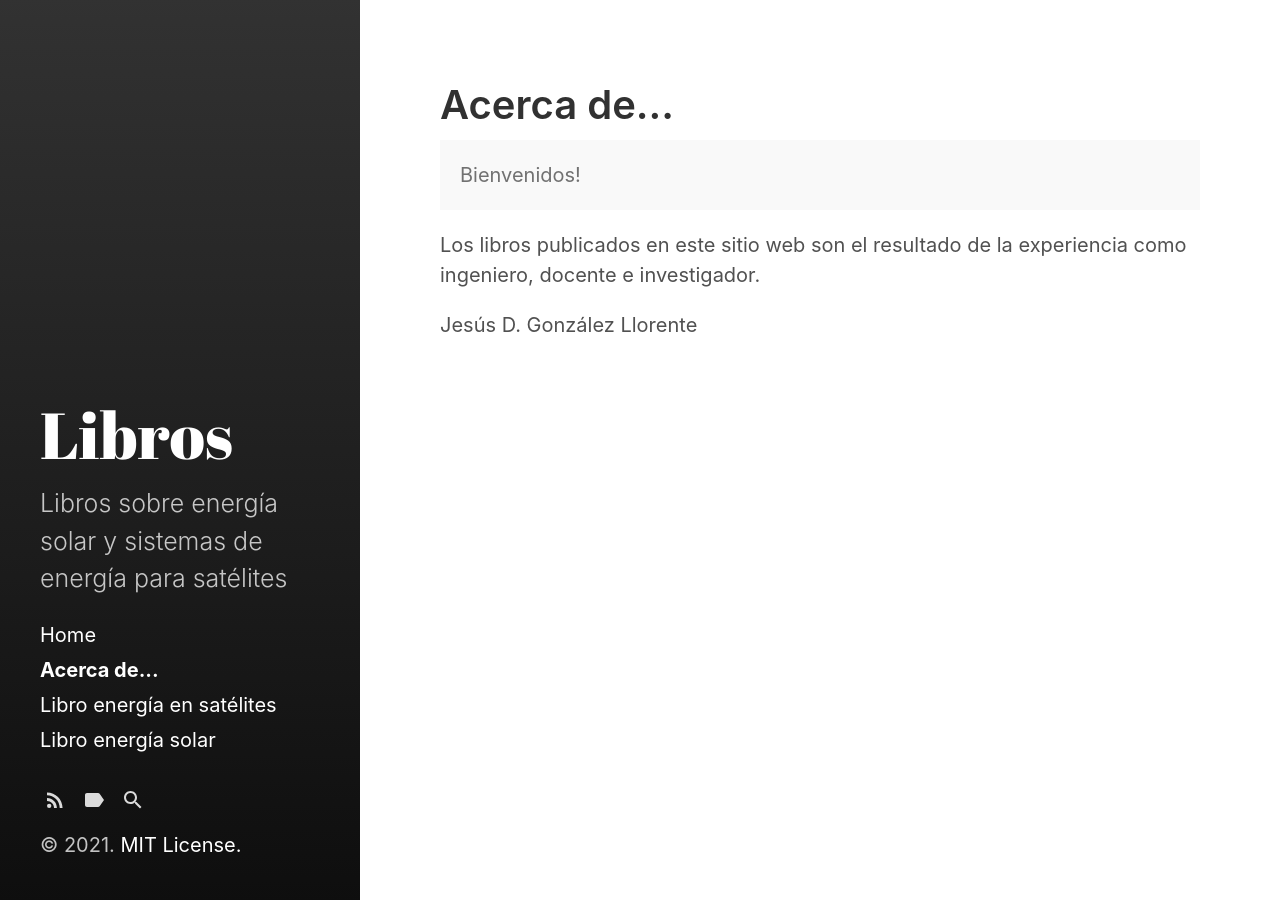
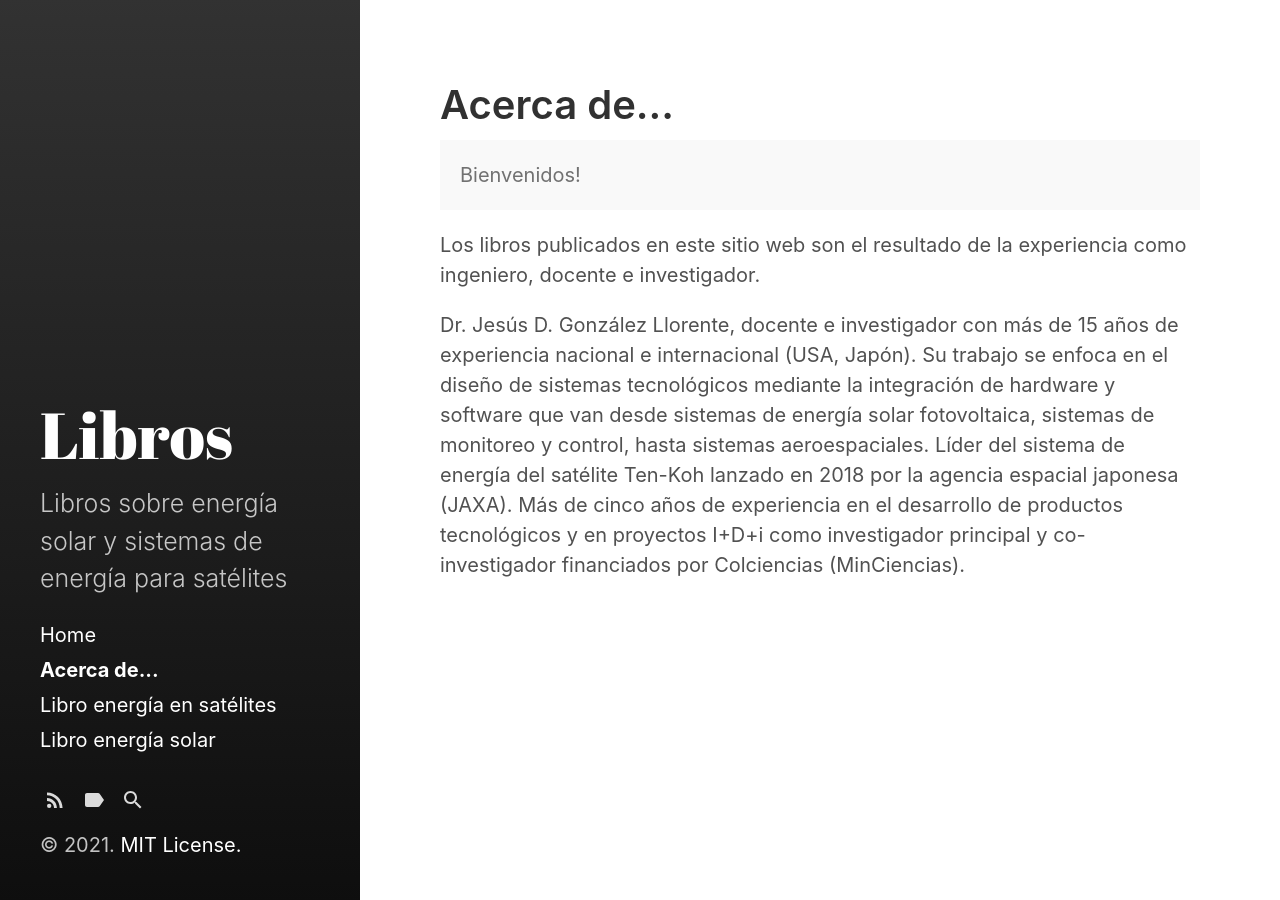
Before and after one commit to jesusdgonzalez/jesusdgonzalez, a Jekyll site: the page built from about.md, in a window 1280 px wide. Built offline with Jekyll 4.4.1, drawn with Linux system fonts in a browser that asks for light colours.

Commit message:
Add biography

```diff
--- a/about.md
+++ b/about.md
@@ -10,4 +10,4 @@ sidebar_link: true
 
 Los libros publicados en este sitio web son el resultado de la experiencia como ingeniero, docente e investigador.
 
-Jesús D. González Llorente
+Dr. Jesús D. González Llorente, docente e investigador con más de 15 años de experiencia nacional e internacional (USA, Japón).  Su trabajo se enfoca en el diseño de sistemas tecnológicos mediante la integración de hardware y software que van desde  sistemas de energía solar fotovoltaica, sistemas de monitoreo y control, hasta sistemas aeroespaciales. Líder del sistema de energía del satélite Ten-Koh lanzado en 2018 por la agencia espacial japonesa (JAXA). Más de cinco años de experiencia en el desarrollo de productos tecnológicos y en proyectos I+D+i como investigador principal y co-investigador financiados por Colciencias (MinCiencias).
```
